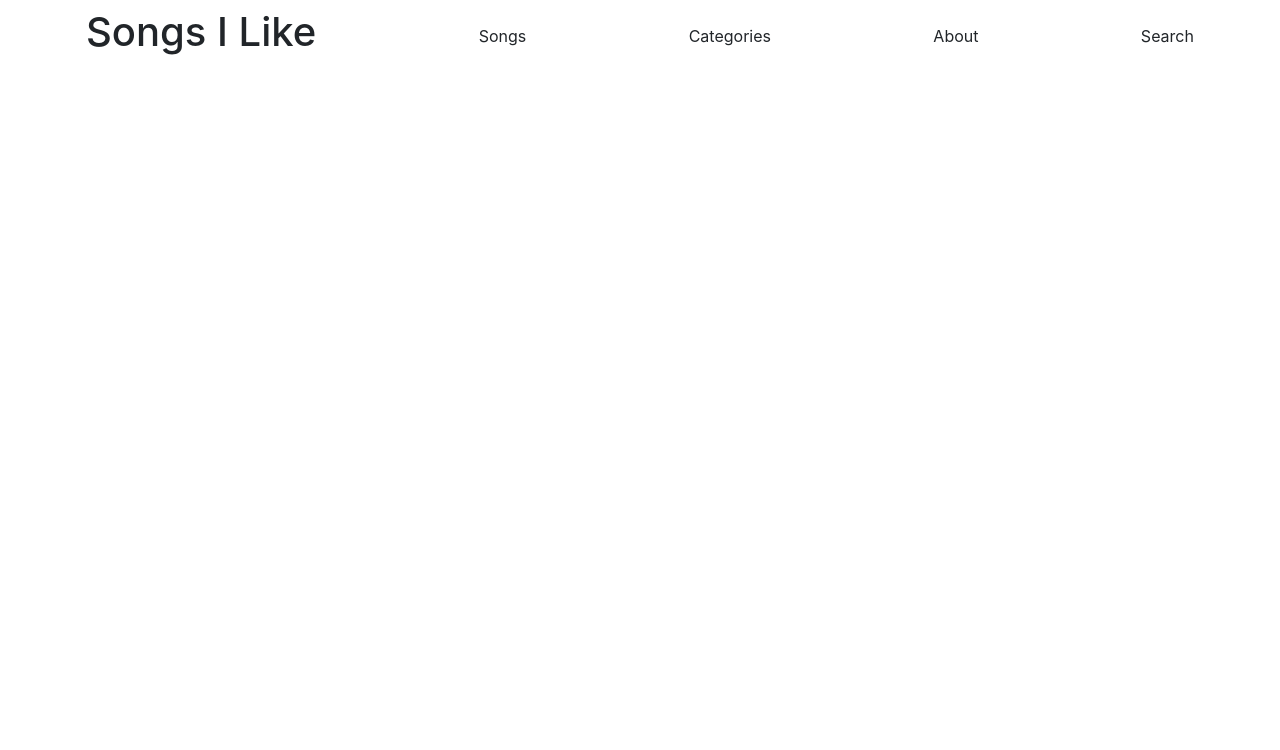
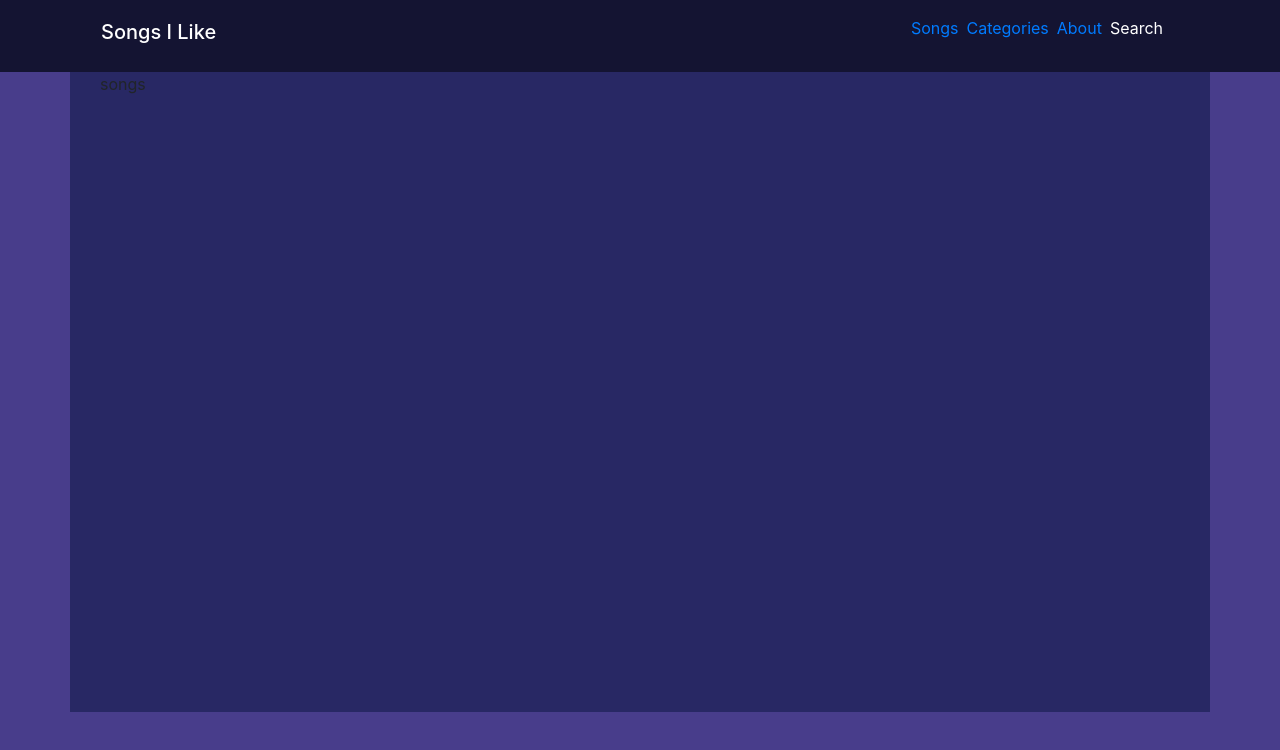
Before and after one commit to LeicaSimile/songsilike, an Angular app: page / in a window 1280 px wide. Shown: the top 750 px of the page. Built offline with nearby package versions, Linux system fonts and the light colour scheme.

Commit message:
Add basic styling + songlist, categorylist, about components

```diff
--- /dev/null
+++ b/src/app/about.component.ts
@@ -0,0 +1,12 @@
+import { Component } from '@angular/core';
+
+@Component({
+  template: `
+    <div class="container">
+      about
+    </div>
+  `
+})
+export class AboutComponent {
+
+}
--- a/src/app/app-routing.module.ts
+++ b/src/app/app-routing.module.ts
@@ -1,7 +1,15 @@
 import { NgModule } from '@angular/core';
 import { Routes, RouterModule } from '@angular/router';
+import { AppComponent } from './app.component';
+import { CategorylistComponent } from './categories/categorylist.component';
+import { AboutComponent } from './about.component';
+import { SonglistComponent } from './songlist/songlist.component';
 
-const routes: Routes = [];
+const routes: Routes = [
+  {path: '', component: SonglistComponent},
+  {path: 'categories', component: CategorylistComponent},
+  {path: 'about', component: AboutComponent}
+];
 
 @NgModule({
   imports: [RouterModule.forRoot(routes)],
--- a/src/app/app.component.ts
+++ b/src/app/app.component.ts
@@ -3,9 +3,23 @@ import { Component } from '@angular/core';
 @Component({
   selector: 'app-root',
   template: `
-  <app-navbar></app-navbar>
-  <router-outlet></router-outlet>
-  `
+  <div class="header">
+    <app-navbar></app-navbar>
+  </div>
+  <main class="container">
+    <router-outlet></router-outlet>
+  </main>
+  `,
+  styles: [
+    `.header {
+      background: rgb(20,20,50);
+      color: white;
+    }`,
+    `main {
+      background: rgba(40,40,100);
+      height: 80%;
+    }`
+  ]
 })
 export class AppComponent {
 
--- /dev/null
+++ b/src/app/categories/categorylist.component.ts
@@ -0,0 +1,12 @@
+import { Component } from '@angular/core';
+
+@Component({
+  template: `
+    <div class="container">
+      categories
+    </div>
+  `
+})
+export class CategorylistComponent {
+
+}
--- a/src/app/navbar.component.ts
+++ b/src/app/navbar.component.ts
@@ -3,13 +3,21 @@ import { Component } from '@angular/core';
 @Component({
   selector: 'app-navbar',
   template: `
-    <nav class="container navbar">
-        <h1>{{title}}</h1>
-        <a>Songs</a>
-        <a>Categories</a>
-        <a>About</a>
-        <span>Search</span>
-    </nav>
+    <div class="container">
+      <nav class="navbar navbar-fixed-top">
+        <div class="navbar-header">
+          <h1 class="navbar-brand">{{title}}</h1>
+        </div>
+        <div id="navbar">
+          <ul class="navbar list-inline">
+            <li class="list-inline-item"><a routerLink="">Songs</a></li>
+            <li class="list-inline-item"><a routerLink="categories">Categories</a></li>
+            <li class="list-inline-item"><a routerLink="about">About</a></li>
+            <li class="list-inline-item"><a>Search</a></li>
+          </ul>
+        </div>
+      </nav>
+    </div>
   `
 })
 export class NavbarComponent {
--- /dev/null
+++ b/src/app/songlist/songlist.component.ts
@@ -0,0 +1,12 @@
+import { Component } from '@angular/core';
+
+@Component({
+  template: `
+    <div class="container">
+      songs
+    </div>
+  `
+})
+export class SonglistComponent {
+
+}
--- a/src/styles.css
+++ b/src/styles.css
@@ -1,2 +1,7 @@
 /* You can add global styles to this file, and also import other style files */
 @import "~bootstrap/dist/css/bootstrap.css";
+html, body {
+    width: 100%;
+    height: 100%;
+    background: darkslateblue;
+}
```
Also changed, not shown: src/app/app.module.ts (+7 -1 lines).
